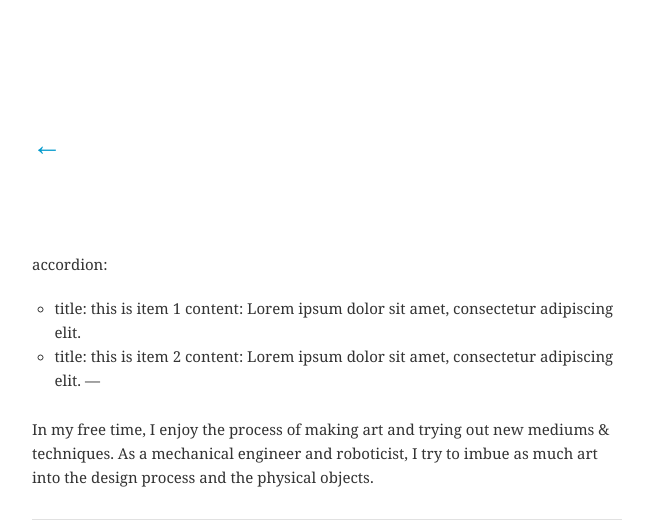
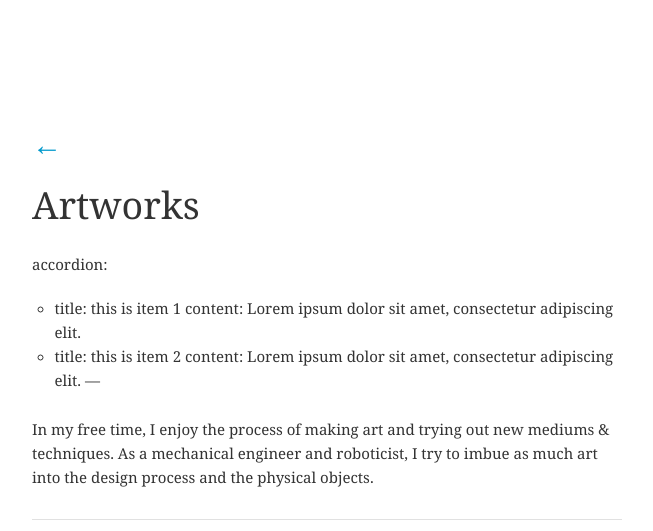
Before and after one commit to menglongguo/website, a Jekyll site: the page built from _projects/Art.md, in a window 1280 px wide and 900 px high, cut to the strip 0-531 px from the top of the window. Shown: the whole strip, without its empty margins (313-966 px from the left). Built offline with Jekyll 4.4.1, drawn with Linux system fonts in a browser that asks for light colours; comment, search, counter and statistics services are not loaded.

Commit message:
Update Art.md

```diff
--- a/_projects/Art.md
+++ b/_projects/Art.md
@@ -4,7 +4,6 @@ year:
 order: 107
 stlwv2_models: no
 type: misc
-{% include accordion.html %}
 
 ---
 accordion:
```
